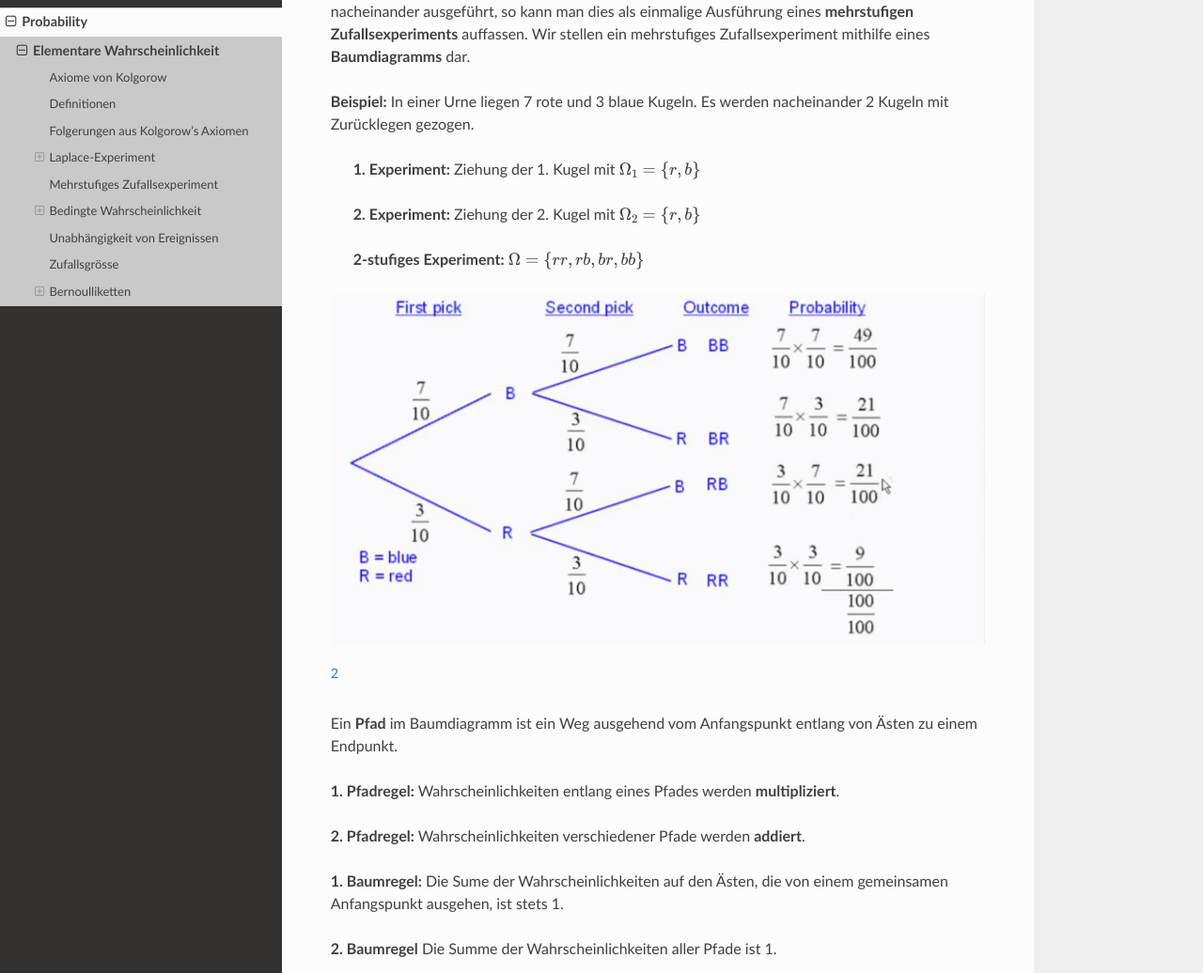
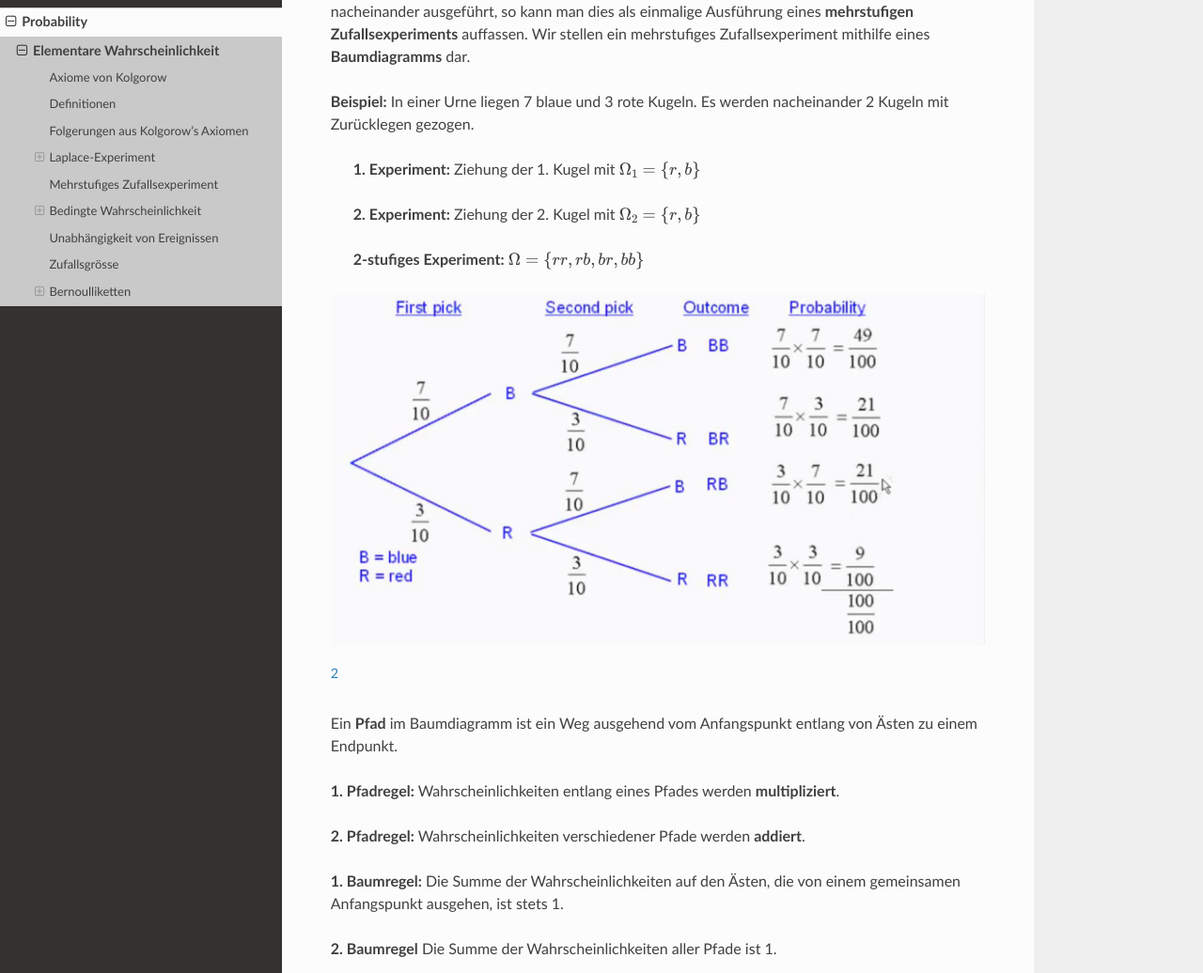
Before and after one commit to MoriMotonari/mathematur, a Sphinx documentation site: the page built from source/probability/definitions.rst, in a window 1280 px wide and 1400 px high, scrolled down 1167 px. Shown: the part 159-1195 px from the top of the window at 94% size. Built offline with Sphinx 7.4.7 and the Read the Docs theme 2.0.0, drawn with Linux system fonts in a browser that asks for light colours; pages that are not in the unit, such as notebooks, are missing from menus; some of the changed text lies outside the part shown.

Commit message:
Minor typo fixes

```diff
--- a/source/basics/index.rst
+++ b/source/basics/index.rst
@@ -7,5 +7,4 @@ Basics
    algebra.rst
    arithmetic.rst
    functions.rst
-   geometry.rst
    graphs.rst
--- a/source/probability/definitions.rst
+++ b/source/probability/definitions.rst
@@ -73,7 +73,7 @@ eines **mehrstufigen Zufallsexperiments** auffassen. Wir
 stellen ein mehrstufiges Zufallsexperiment mithilfe
 eines **Baumdiagramms** dar.
 
-**Beispiel:** In einer Urne liegen 7 rote und 3 blaue
+**Beispiel:** In einer Urne liegen 7 blaue und 3 rote
 Kugeln. Es werden nacheinander 2 Kugeln mit Zurücklegen
 gezogen.
 
@@ -96,7 +96,7 @@ Pfades werden **multipliziert**.
 **2. Pfadregel:** Wahrscheinlichkeiten verschiedener
 Pfade werden **addiert**.
 
-**1. Baumregel:** Die Sume der Wahrscheinlichkeiten
+**1. Baumregel:** Die Summe der Wahrscheinlichkeiten
 auf den Ästen, die von einem gemeinsamen Anfangspunkt
 ausgehen, ist stets 1.
 
@@ -153,9 +153,9 @@ Bernoulliexperiment
 Ein Zufallsexperiment mit nur zwei
 möglichen Ergebnissen: Treffer :math:`T` und Niete :math:`N`
 
-Erfolgswahrscheinlichkeit :math:`p = P(T)`
+**Erfolgswahrscheinlichkeit** :math:`p = P(T)`
 
-Misserfolgswahrscheinlichkeit :math:`P(N) = 1-p`
+**Misserfolgswahrscheinlichkeit** :math:`P(N) = (1-p)`
 
 Jedes Zufallsexperiment kann zu einem Bernoulliexperiment
 umgeformt werden. Ist :math:`\Omega` die Ergebnismenge, so
@@ -179,7 +179,7 @@ Sequenzen der Länge :math:`n` aus den Buchstaben
 :math:`C =` **genau** :math:`k` **Treffer:** :math:`P(C)=\binom{n}{k}\cdot p^k\cdot (1-p)^{n-k}`
 
 .. [#] Sources:
-       https://de.wikipedia.org/wiki/Wahrscheinlichkeitstheorie
-       `Dr. Robert Aehle <http://www.lgr.ch/personen/lehrpersonen/?f=0&s=Aehle>`
+       https://de.wikipedia.org/wiki/Wahrscheinlichkeitstheorie,
+       `Dr. Robert Aehle <http://www.lgr.ch/personen/lehrpersonen/?f=0&s=Aehle>`__
 
 .. [#] https://www.youtube.com/watch?v=mkDzmI7YOx0
```
Also changed, not shown: other parts of source/probability/definitions.rst (+2 -2 lines).
